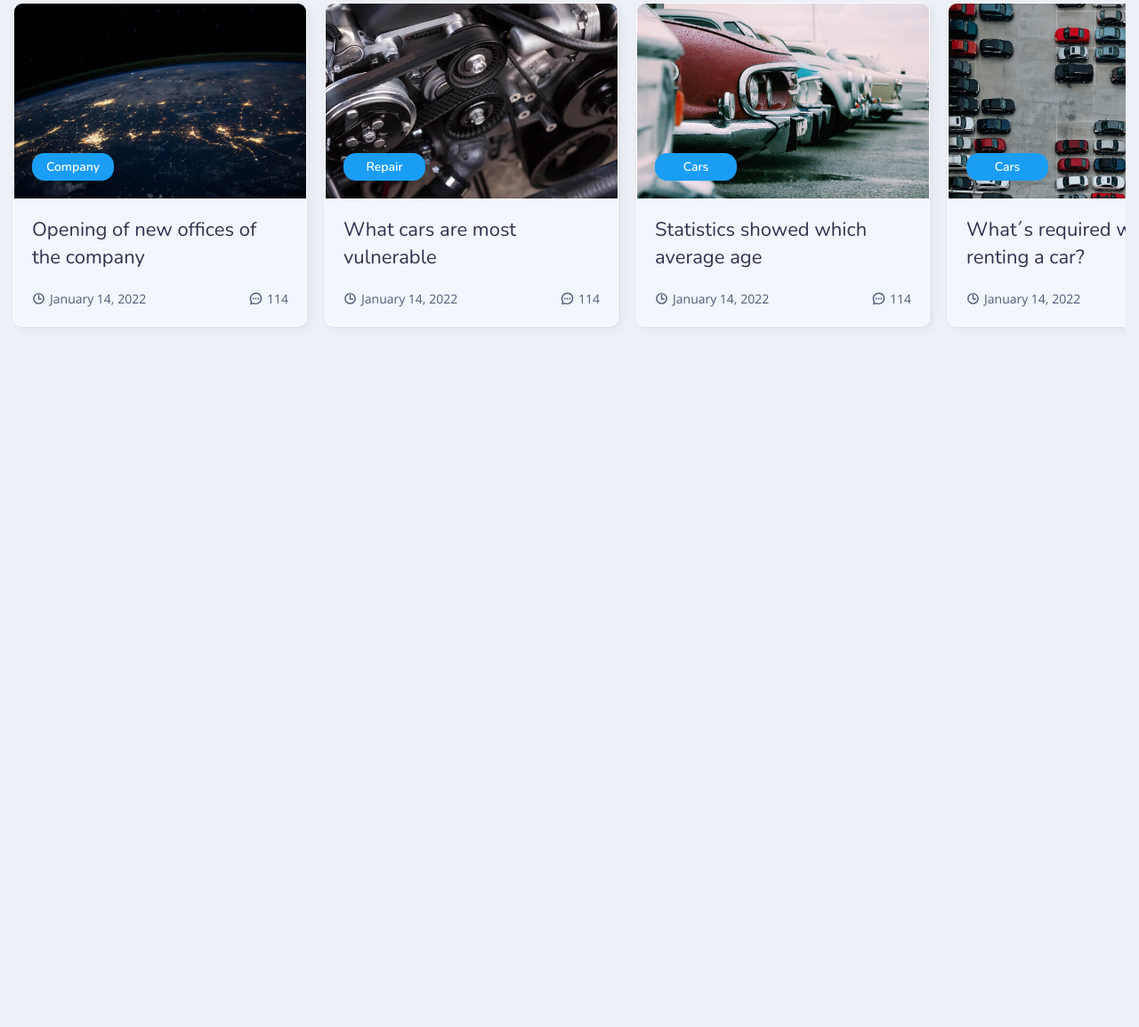
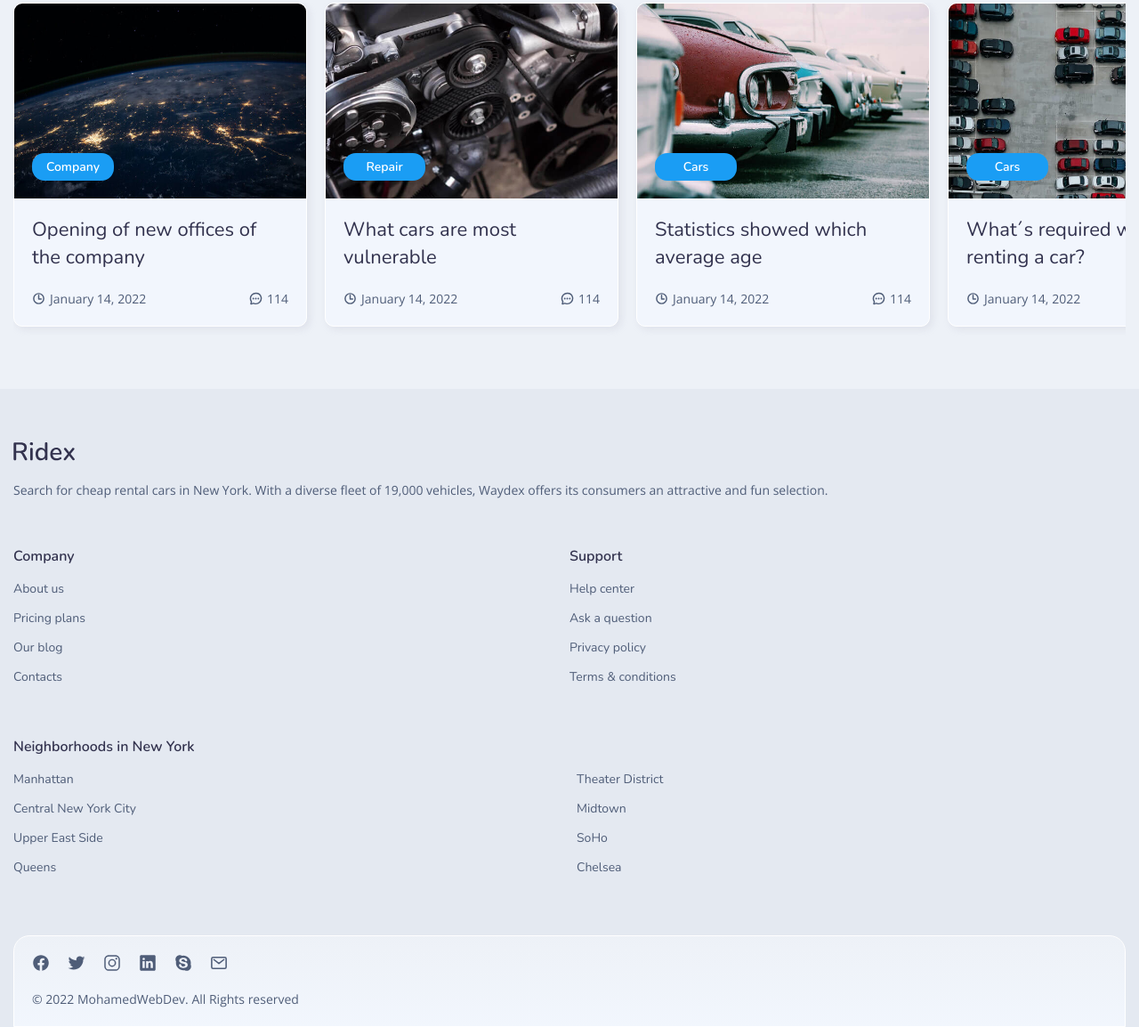
Before and after one commit to mohamedy72/ridex-landingpage, a website built with Vite: page index.html in a window 1280 px wide. Shown: the part 9083-10237 px from the top of the page at 89% size. Before the commit the page ends 9520 px from the top, so only its background shows below. Built offline with nearby package versions, Linux system fonts and the light colour scheme.

Commit message:
feat: Add Footer section

```diff
--- a/index.html
+++ b/index.html
@@ -706,6 +706,134 @@
         </section>
       </article>
     </main>
+
+    <!--
+      - Footer
+     -->
+    <footer class="footer">
+      <div class="container">
+        <div class="footer-top">
+          <div class="footer-brand">
+            <a href="#" class="logo">
+              <img src="./images/logo.svg" alt="Ridex Logo" />
+            </a>
+
+            <p class="footer-text">
+              Search for cheap rental cars in New York. With a diverse fleet of
+              19,000 vehicles, Waydex offers its consumers an attractive and fun
+              selection.
+            </p>
+          </div>
+
+          <ul class="footer-list">
+            <li>
+              <p class="footer-list-title">Company</p>
+            </li>
+
+            <li>
+              <a href="#" class="footer-link"> About us </a>
+            </li>
+            <li>
+              <a href="#" class="footer-link">Pricing plans </a>
+            </li>
+            <li>
+              <a href="#" class="footer-link">Our blog </a>
+            </li>
+            <li>
+              <a href="#" class="footer-link">Contacts</a>
+            </li>
+          </ul>
+          <ul class="footer-list">
+            <li>
+              <p class="footer-list-title">Support</p>
+            </li>
+
+            <li>
+              <a href="#" class="footer-link">Help center </a>
+            </li>
+            <li>
+              <a href="#" class="footer-link">Ask a question </a>
+            </li>
+            <li>
+              <a href="#" class="footer-link">Privacy policy </a>
+            </li>
+            <li>
+              <a href="#" class="footer-link">Terms & conditions </a>
+            </li>
+          </ul>
+          <ul class="footer-list">
+            <li>
+              <p class="footer-list-title">Neighborhoods in New York</p>
+            </li>
+
+            <li>
+              <a href="#" class="footer-link">Manhattan</a>
+            </li>
+            <li>
+              <a href="#" class="footer-link">Central New York City </a>
+            </li>
+            <li>
+              <a href="#" class="footer-link">Upper East Side </a>
+            </li>
+            <li>
+              <a href="#" class="footer-link">Queens</a>
+            </li>
+            <li>
+              <a href="#" class="footer-link">Theater District </a>
+            </li>
+            <li>
+              <a href="#" class="footer-link">Midtown</a>
+            </li>
+            <li>
+              <a href="#" class="footer-link">SoHo</a>
+            </li>
+            <li>
+              <a href="#" class="footer-link">Chelsea</a>
+            </li>
+          </ul>
+        </div>
+
+        <div class="footer-bottom">
+          <ul class="social-list">
+            <li>
+              <a href="#" class="social-link"
+                ><ion-icon name="logo-facebook"></ion-icon>
+              </a>
+            </li>
+            <li>
+              <a href="#" class="social-link">
+                <ion-icon name="logo-twitter"></ion-icon>
+              </a>
+            </li>
+            <li>
+              <a href="#" class="social-link">
+                <ion-icon name="logo-instagram"></ion-icon>
+              </a>
+            </li>
+            <li>
+              <a href="#" class="social-link">
+                <ion-icon name="logo-linkedin"></ion-icon>
+              </a>
+            </li>
+            <li>
+              <a href="#" class="social-link">
+                <ion-icon name="logo-skype"></ion-icon>
+              </a>
+            </li>
+            <li>
+              <a href="#" class="social-link">
+                <ion-icon name="mail-outline"></ion-icon>
+              </a>
+            </li>
+          </ul>
+
+          <p class="copyright">
+            &copy; 2022 <a href="#">MohamedWebDev</a>. All Rights reserved
+          </p>
+        </div>
+      </div>
+    </footer>
+
     <!--
       - JS & Packages Link
      -->
--- a/src/style.css
+++ b/src/style.css
@@ -762,37 +762,6 @@ a {
   font-size: 15px;
   --ionicon-stroke-width: 50px;
 }
-
-/* .blog .has-scrollbar {
-  display: flex;
-  gap: 20px;
-  scroll-snap-type: inline mandatory;
-  overflow-x: auto;
-  padding-bottom: 20px;
-}
-
-.blog .has-scrollbar > li {
-  flex-shrink: 0;
-  max-width: 330px;
-  width: 100%;
-  scroll-snap-align: start;
-}
-
-.has-scrollbar::-webkit-scrollbar-track {
-  background-color: var(--alice-blue-1);
-  outline: 2px solid var(--carolina-blue);
-  border-radius: 10px;
-}
-
-.has-scrollbar::-webkit-scrollbar-thumb {
-  border-color: var(--alice-blue-2);
-  background-color: var(--carolina-blue);
-  border-radius: 10px;
-}
-
-.has-scrollbar::-webkit-scrollbar-button {
-  width: calc(25% - 40px);
-} */
 .blog .has-scrollbar {
   display: flex;
   gap: 20px;
@@ -824,3 +793,103 @@ a {
 .has-scrollbar::-webkit-scrollbar-button {
   width: calc(25% - 40px);
 }
+
+/*-----------------------------------*\
+  #Blog
+\*-----------------------------------*/
+
+.footer {
+  background-color: var(--alice-blue-4);
+  color: var(--independence);
+}
+
+.footer a {
+  color: inherit;
+}
+
+.footer-top {
+  padding-block: 60px;
+  display: flex;
+  flex-wrap: wrap;
+  justify-content: space-between;
+  align-items: flex-start;
+  row-gap: 50px;
+}
+
+.footer-top .logo {
+  margin-bottom: 20px;
+}
+
+.footer-text {
+  font-size: var(--fs-6);
+  line-height: 1.8;
+}
+
+.footer-list {
+  font-family: var(--ff-nunito);
+}
+
+.footer-list:not(:last-of-type) {
+  width: 50%;
+}
+
+.footer-list:last-of-type {
+  width: 100%;
+  column-count: 2;
+}
+
+.footer-list-title {
+  color: var(--space-cadet);
+  font-weight: var(--fw-600);
+  margin-bottom: 8px;
+}
+
+.footer-link {
+  font-size: var(--fs-6);
+  padding-block: 6px;
+}
+
+.footer-link:is(:hover, :focus) {
+  color: var(--carolina-blue);
+}
+
+.footer-list:last-child > li:first-child {
+  column-span: all;
+}
+
+.footer-bottom {
+  background-image: var(--gradient);
+  border: 1px solid var(--white);
+  border-radius: var(--radius-18) var(--radius-18) 0 0;
+  padding: 20px;
+}
+
+.social-list {
+  display: flex;
+  align-items: center;
+  gap: 20px;
+  margin-bottom: 20px;
+}
+
+.social-link {
+  font-size: 20px;
+}
+.social-link ion-icon {
+  --ionicon-stroke-width: 40px;
+}
+
+.social-link:is(:hover, :focus) {
+  color: var(--carolina-blue);
+}
+
+.copyright {
+  font-size: var(--fs-6);
+}
+
+.copyright > a {
+  display: inline-block;
+}
+
+.copyright > a:is(:hover, :focus) {
+  color: var(--carolina-blue);
+}
```
